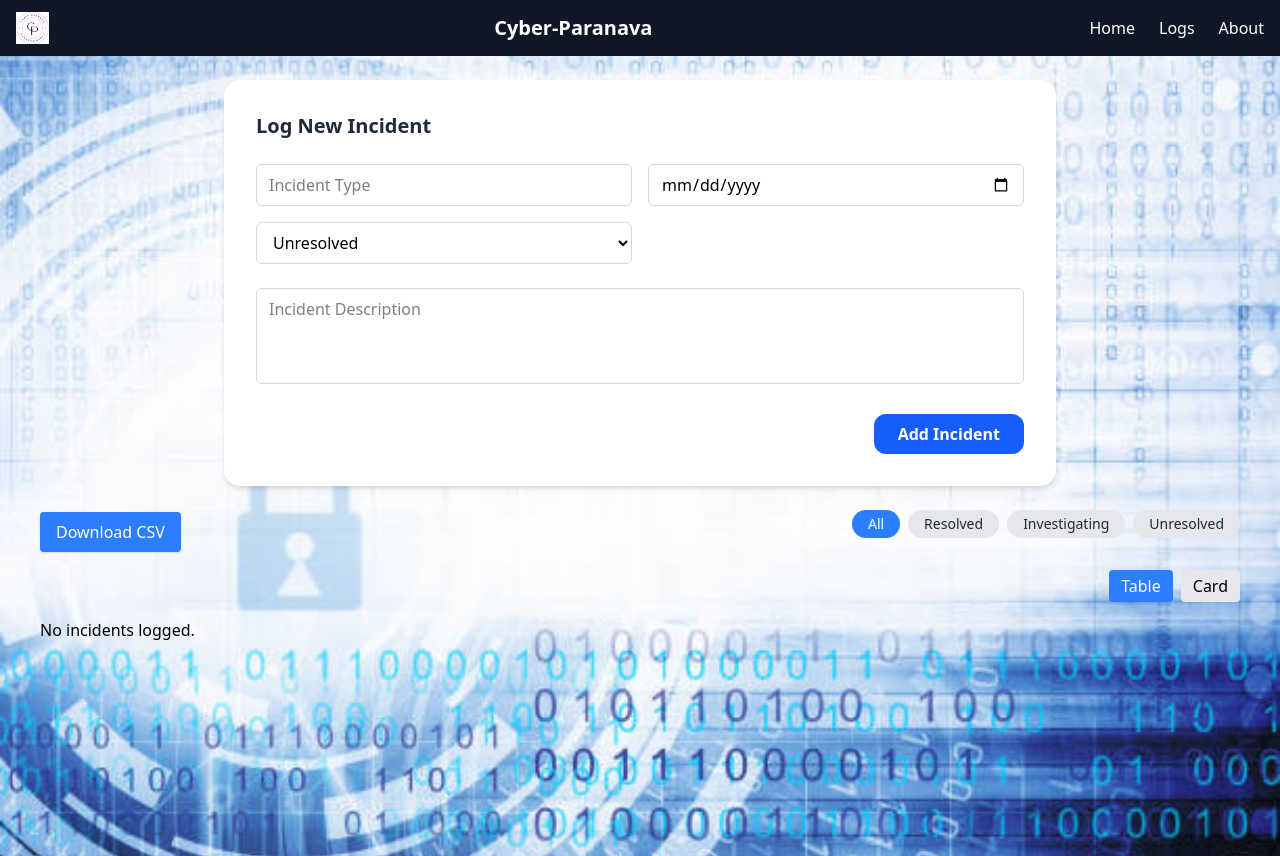
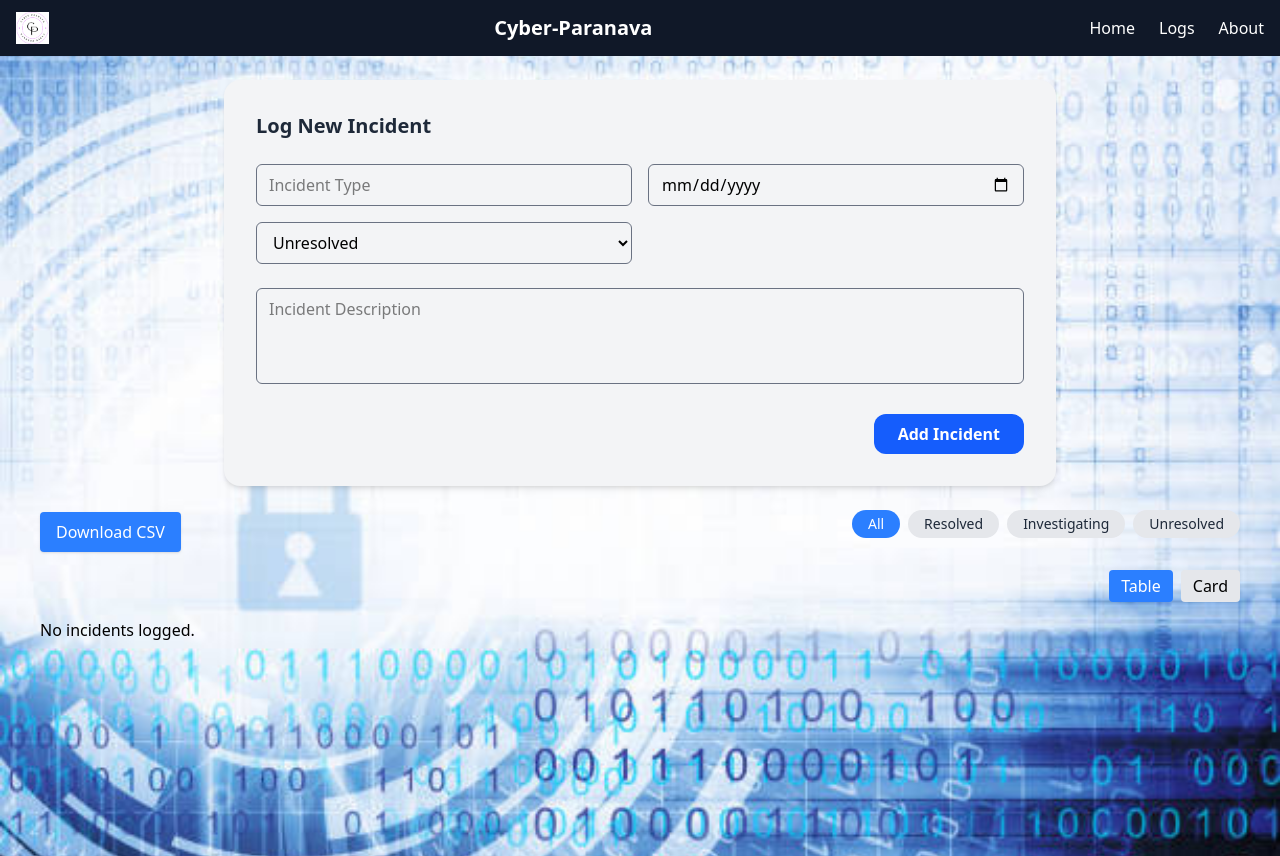
Before and after one commit to SUSH9391/Cyber-incident-logbook-ui, a React (Vite) app: page / in a window 1280 px wide. Built offline with nearby package versions, Linux system fonts and the light colour scheme.

Commit message:
modified IncidentForm.jsx and Home.jsx

```diff
--- a/src/components/Home.jsx
+++ b/src/components/Home.jsx
@@ -39,7 +39,8 @@ export default function Home() {
   return (
     <div
   className="relative min-h-screen bg-cover bg-center bg-no-repeat px-4 sm:px-6 lg:px-10 py-6"
-  style={{ backgroundImage: "url('/background-home.jpg')" }}
+ style={{ backgroundImage: "url('/background-home.jpg')", filter: 'brightness(-10.4)' }}
+
 >
     <div className="relative z-10 max-w-7xl mx-auto w-full space-y-6">
       <IncidentForm onAdd={addIncident} />
--- a/src/components/IncidentForm.jsx
+++ b/src/components/IncidentForm.jsx
@@ -23,7 +23,7 @@ export default function IncidentForm({ onAdd }) {
 <div className="px-4 sm:px-6 lg:px-8 max-w-4xl mx-auto">
   <form
     onSubmit={handleSubmit}
-    className="bg-white shadow-md rounded-2xl p-6 sm:p-8 space-y-6"
+    className="bg-gray-100 shadow-md rounded-2xl p-6 sm:p-8 space-y-6"
   >
     <h2 className="text-xl font-semibold text-gray-800">Log New Incident</h2>
 
@@ -34,7 +34,7 @@ export default function IncidentForm({ onAdd }) {
         value={formData.type}
         onChange={handleChange}
         placeholder="Incident Type"
-        className="w-full border border-gray-300 rounded-md px-3 py-2 focus:outline-none focus:ring-2 focus:ring-blue-500"
+        className="w-full border border-gray-500 rounded-md px-3 py-2 focus:outline-none focus:ring-2 focus:ring-blue-500"
       />
 
       <input
@@ -42,14 +42,14 @@ export default function IncidentForm({ onAdd }) {
         name="date"
         value={formData.date}
         onChange={handleChange}
-        className="w-full border border-gray-300 rounded-md px-3 py-2 focus:outline-none focus:ring-2 focus:ring-blue-500"
+        className="w-full border border-gray-500 rounded-md px-3 py-2 focus:outline-none focus:ring-2 focus:ring-blue-500"
       />
 
       <select
         name="status"
         value={formData.status}
         onChange={handleChange}
-        className="w-full border border-gray-300 rounded-md px-3 py-2 focus:outline-none focus:ring-2 focus:ring-blue-500"
+        className="w-full border border-gray-500 rounded-md px-3 py-2 focus:outline-none focus:ring-2 focus:ring-blue-500"
       >
         <option value="Unresolved">Unresolved</option>
         <option value="Investigating">Investigating</option>
@@ -63,7 +63,7 @@ export default function IncidentForm({ onAdd }) {
         value={formData.description}
         onChange={handleChange}
         placeholder="Incident Description"
-        className="w-full border border-gray-300 rounded-md px-3 py-2 min-h-[6rem] resize-none overflow-y-auto focus:outline-none focus:ring-2 focus:ring-blue-500"
+        className="w-full border border-gray-500 rounded-md px-3 py-2 min-h-[6rem] resize-none overflow-y-auto focus:outline-none focus:ring-2 focus:ring-blue-500"
       />
     </div>
 
```
